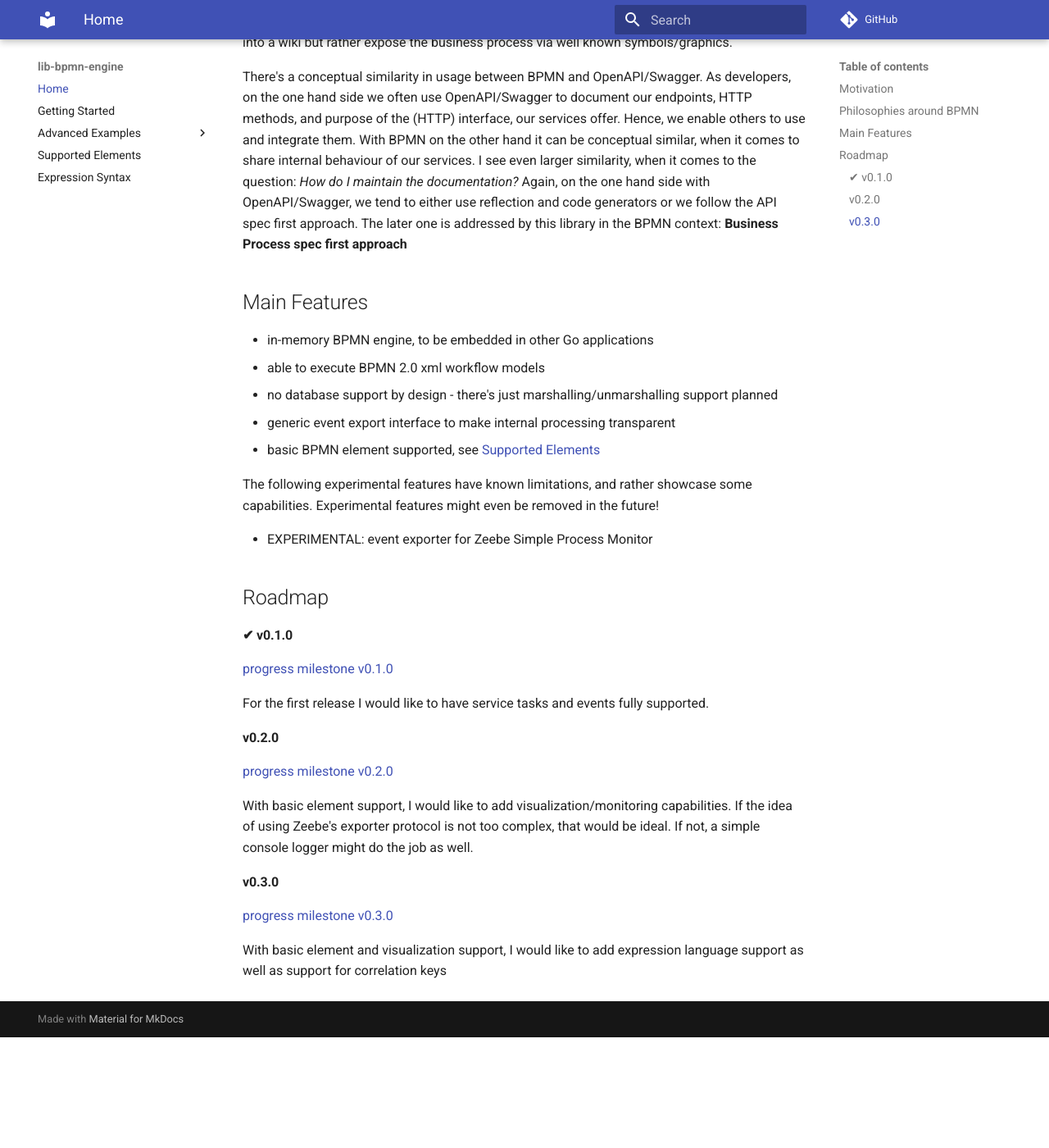
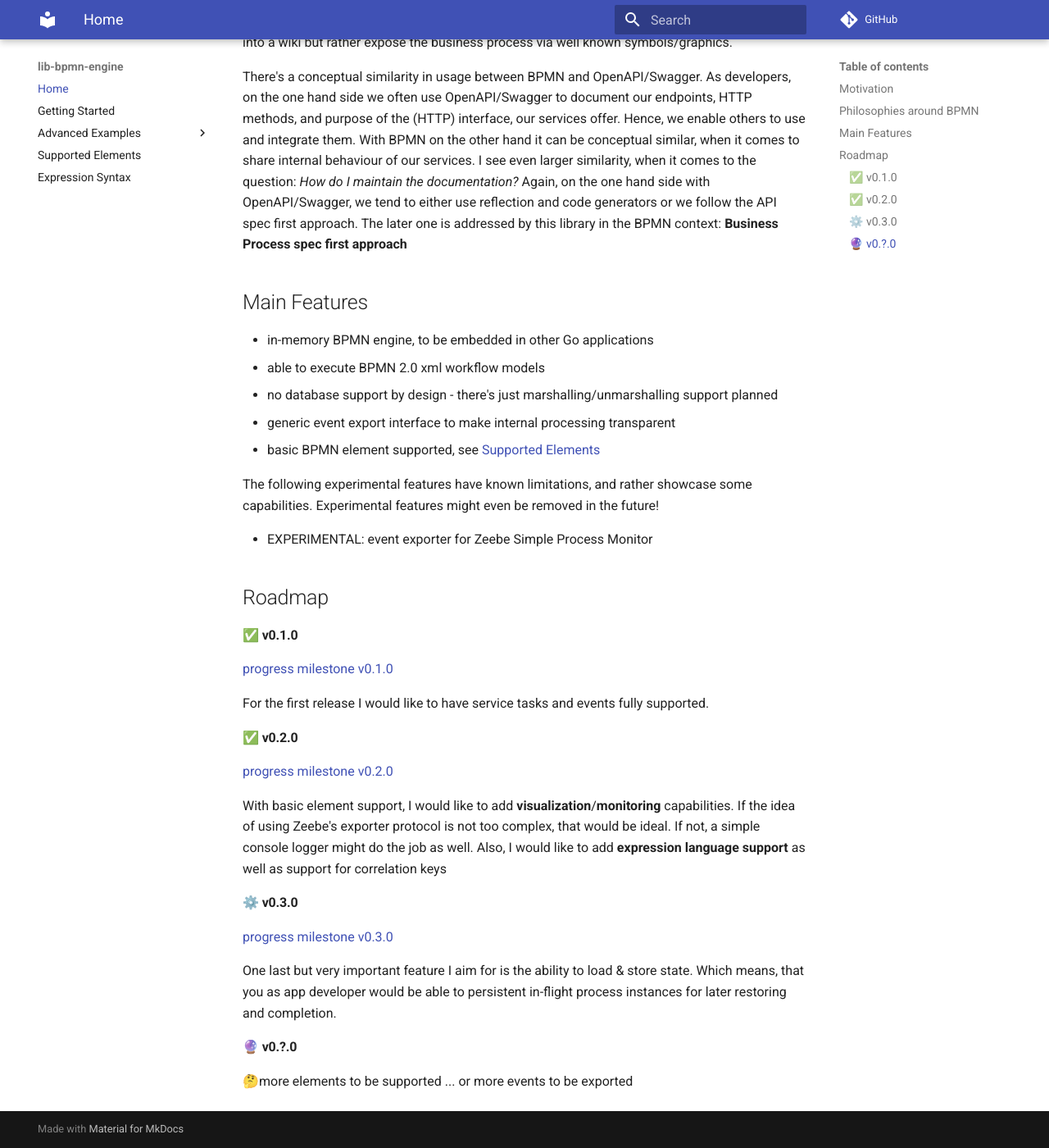
Before and after one commit to nitram509/lib-bpmn-engine, an MkDocs documentation site: the page built from docs/index.md, in a window 1280 px wide and 1400 px high, scrolled down 596 px. Shown: the whole window at 82% size. Built offline with MkDocs 1.6.1 and Material for MkDocs 9.7.7, drawn with Linux system fonts in a browser that asks for light colours; comment, search, counter and statistics services are not loaded; before the commit the page ends 1861 px from its top, so only the background shows below that.

Commit message:
update roadmap

```diff
--- a/docs/index.md
+++ b/docs/index.md
@@ -45,24 +45,31 @@ Experimental features might even be removed in the future!
 
 ## Roadmap
 
-#### ✔ v0.1.0
+#### ✅ v0.1.0
 
 [progress milestone v0.1.0](///github.com/nitram509/lib-bpmn-engine/issues?q=is%3Aopen+is%3Aissue+milestone%3Av0.1.0)
 
 For the first release I would like to have service tasks and events fully supported.
 
 
-#### v0.2.0
+#### ✅ v0.2.0
 
 [progress milestone v0.2.0](///github.com/nitram509/lib-bpmn-engine/issues?q=is%3Aopen+is%3Aissue+milestone%3Av0.2.0)
 
-With basic element support, I would like to add visualization/monitoring capabilities.
+With basic element support, I would like to add **visualization**/**monitoring** capabilities.
 If the idea of using Zeebe's exporter protocol is not too complex, that would be ideal.
 If not, a simple console logger might do the job as well.
+Also, I would like to add **expression language support** as well as support for correlation keys
 
 
-#### v0.3.0
+#### ⚙️ v0.3.0
 
 [progress milestone v0.3.0](///github.com/nitram509/lib-bpmn-engine/issues?q=is%3Aopen+is%3Aissue+milestone%3Av0.3.0)
 
-With basic element and visualization support, I would like to add expression language support as well as support for correlation keys
+One last but very important feature I aim for is the ability to load & store state.
+Which means, that you as app developer would be able to persistent in-flight process instances
+for later restoring and completion.
+
+#### 🔮️ v0.?.0
+
+🤔more elements to be supported ... or more events to be exported
```
